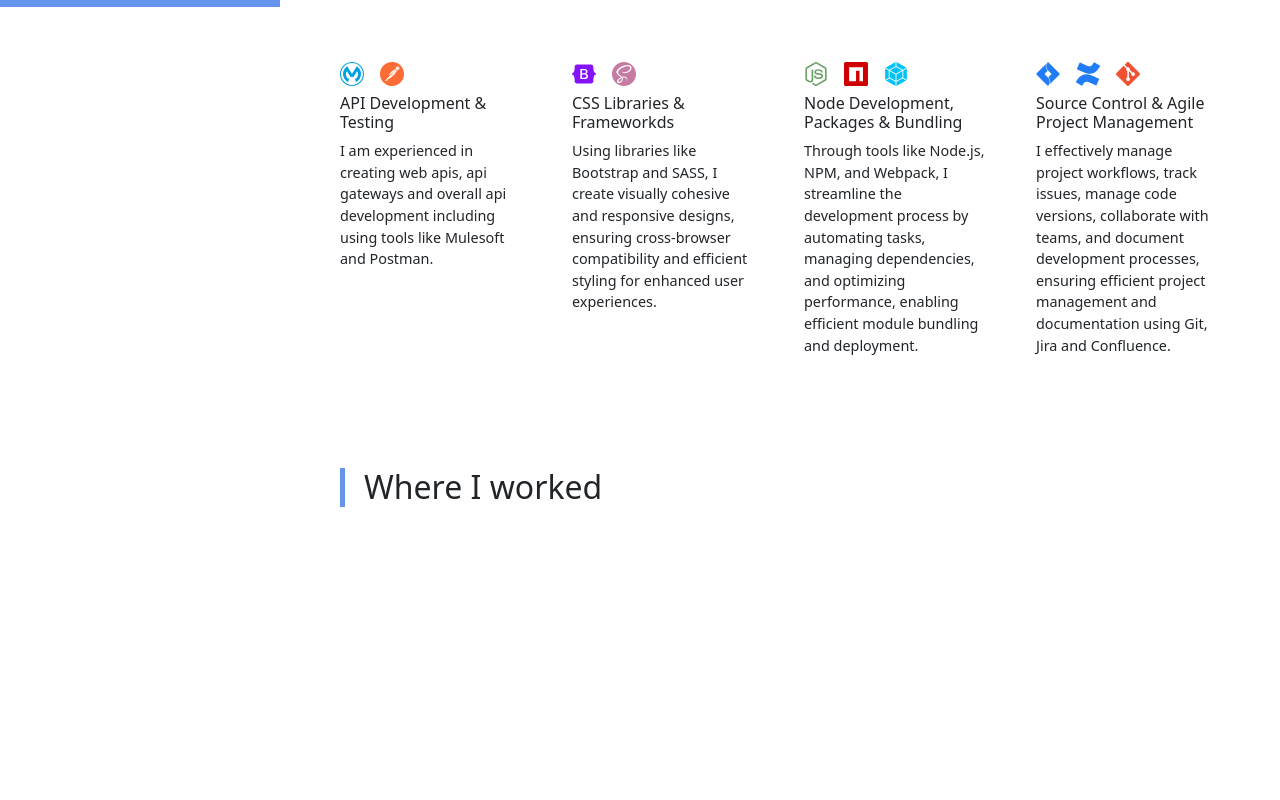
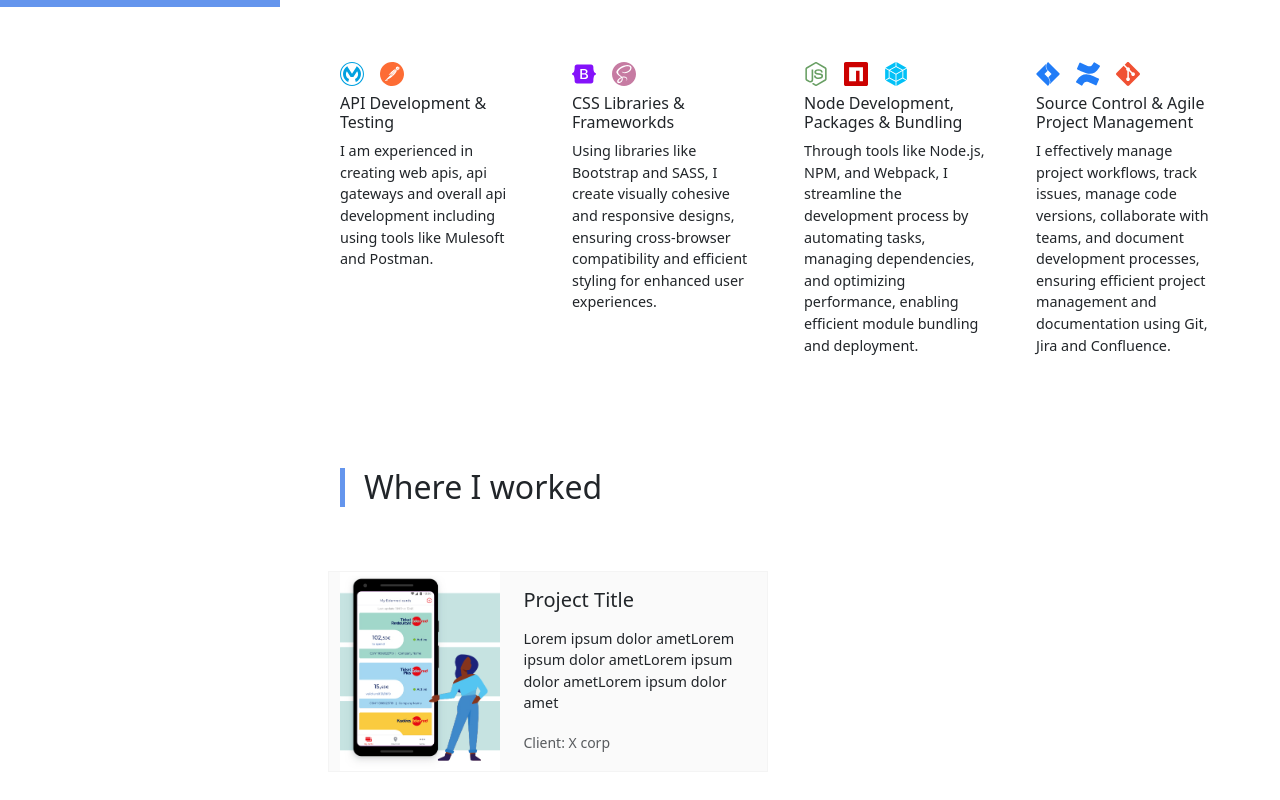
Before and after one commit to jayveebustarde/react-bootstrap-personal, a React (Create React App) app: page / in a window 1280 px wide. Shown: the part 793-1593 px from the top of the page. Before the commit the page ends 1364 px from the top, so only its background shows below. Built offline with nearby package versions, Linux system fonts and the light colour scheme.

Commit message:
mock project card layout

```diff
--- a/src/components/ProjectCard/ProjectCard.js
+++ b/src/components/ProjectCard/ProjectCard.js
@@ -1,16 +1,20 @@
 import React from "react";
-import { Col, Row, Stack } from "react-bootstrap";
+import { Col, Image, Row, Stack } from "react-bootstrap";
+import projectImg from "../../assets/images/edenred.png";
+import MinorText from "../MinorText/MinorText";
+import "./ProjectCard.scss"
 
 const ProjectCard = ({ project }) => {
     return (
-        <Row>
-            <Col xs md={5}>
+        <Row className="project-card">
+            <Col xs md={5} className="image-container">
+                <Image src={projectImg} alt="ProjectImage" className="project-card-img" />
             </Col>
             <Col xs md={7}>
                 <Stack>
-                    <h5>{project.title}</h5>
-                    <p>{project.overview}</p>
-                    <p>
+                    <h5 className="my-3">{project.title}</h5>
+                    <MinorText>{project.overview}</MinorText>
+                    <p className="mt-auto">
                         <small className="text-muted">Client: {project.client}</small>
                     </p>
                 </Stack>
--- a/src/components/ProjectCard/ProjectCard.scss
+++ b/src/components/ProjectCard/ProjectCard.scss
@@ -0,0 +1,14 @@
+.project-card-img {
+    max-width: 160px;
+}
+
+.project-card {
+    background: #fafafa;
+    border: 1px solid rgba(0,0,0,0.025);
+}
+
+.image-container {
+    display: flex;
+    justify-content: center;
+    align-items: center;
+}
--- a/src/routes/Home/Home.js
+++ b/src/routes/Home/Home.js
@@ -9,6 +9,7 @@ import MinorText from "../../components/MinorText/MinorText";
 import PfButton from "../../components/PfButton/PfButton";
 import { Link } from "react-router-dom";
 import { CgFileDocument } from "react-icons/cg";
+import ProjectCard from "../../components/ProjectCard/ProjectCard";
 
 const Home = () => {
     return (
@@ -52,7 +53,11 @@ const Home = () => {
             </Section>
             <Section>
                 <SectionTitle>Where I worked</SectionTitle>
-
+                <Row className="mt-2 g-5">
+                    <Col xs md={6}>
+                        <ProjectCard project={{title: "Project Title", overview : "Lorem ipsum dolor ametLorem ipsum dolor ametLorem ipsum dolor ametLorem ipsum dolor amet", client:"X corp"}}></ProjectCard>
+                    </Col>
+                </Row>
             </Section>
         </MainWrapper>
     );
```
Also changed, not shown: src/assets/images/edenred.png (added).
